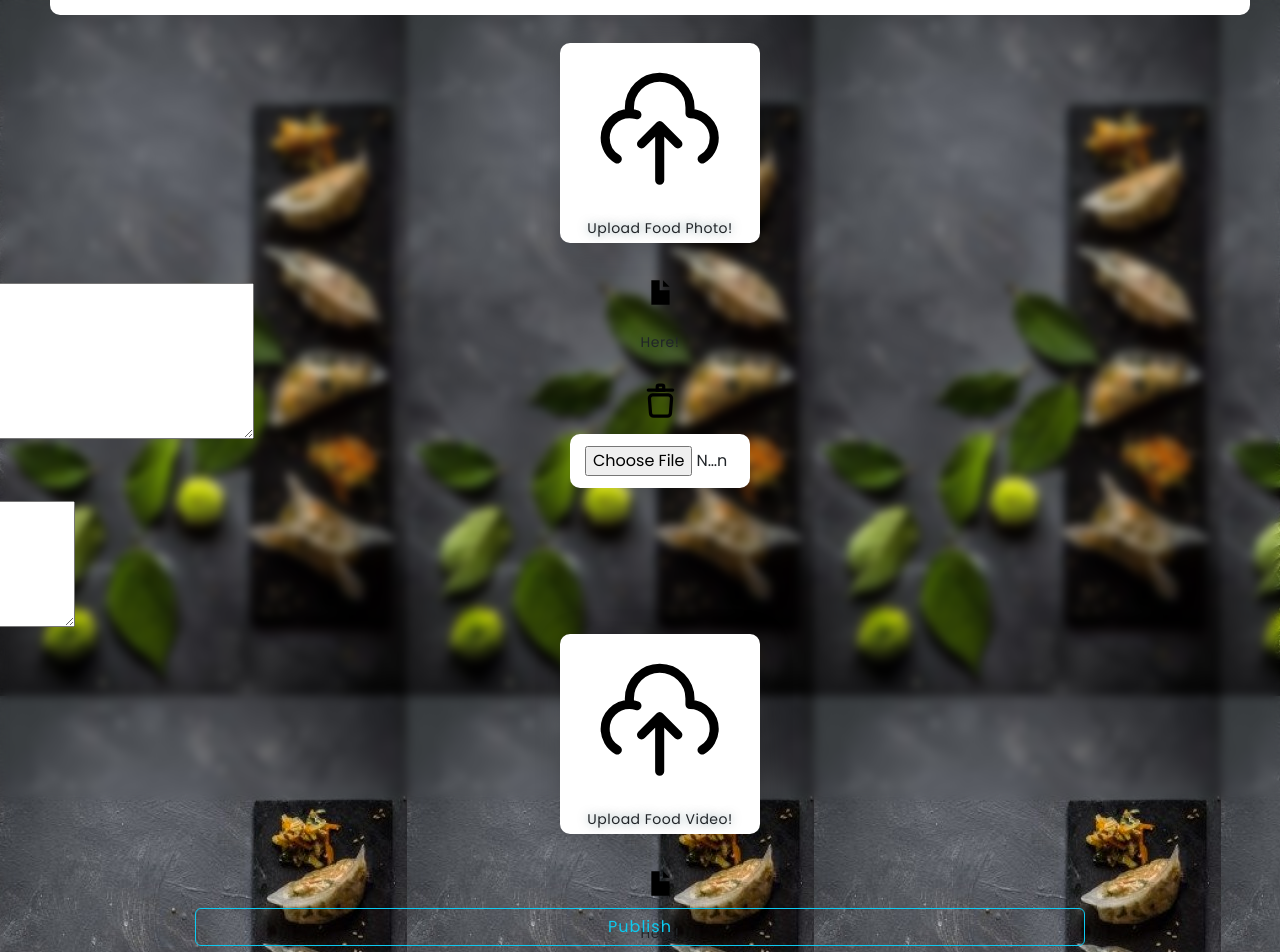
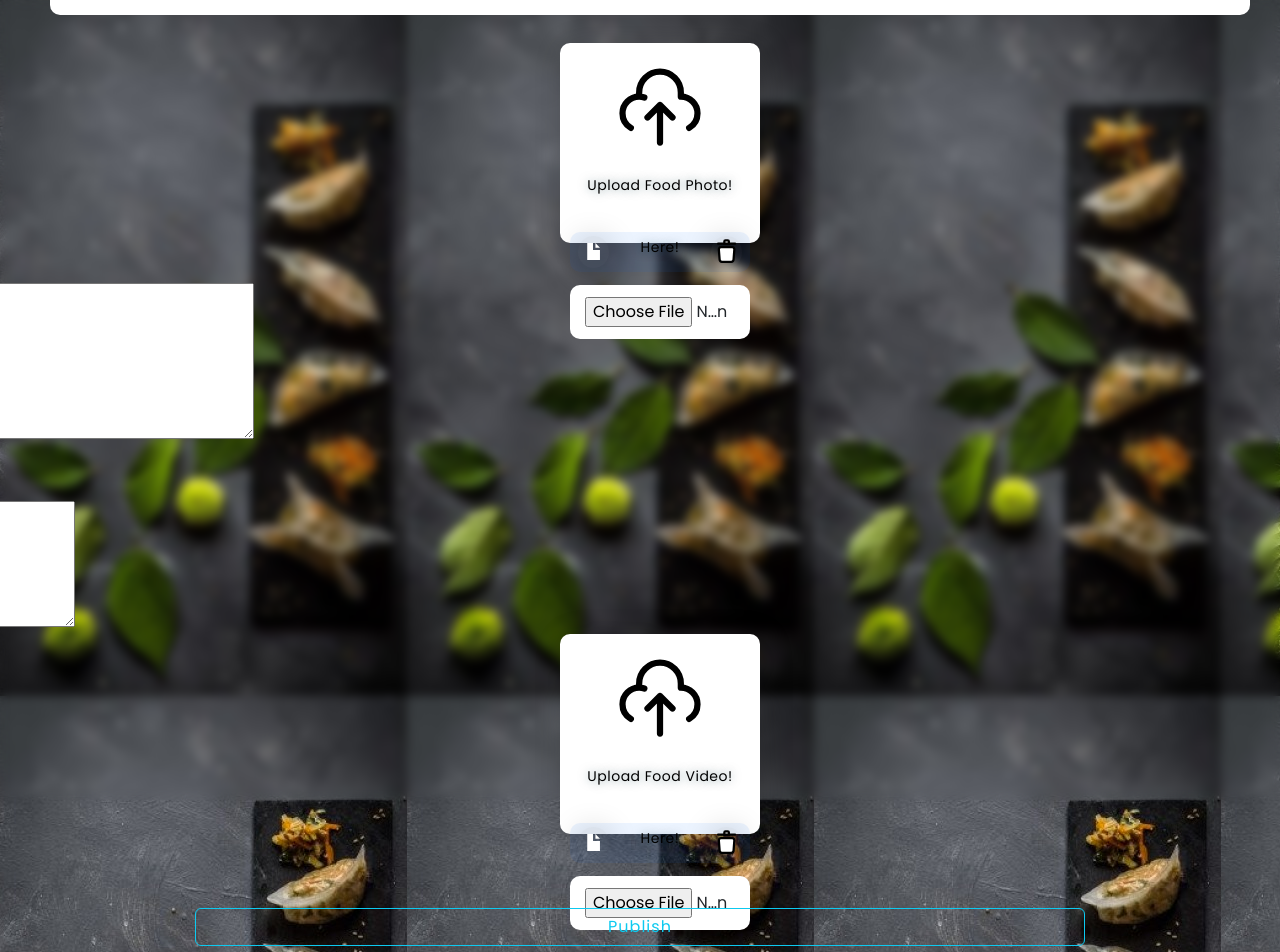
Before and after one commit to KamilZhafran/Mangkir-Web-Based, a React (Create React App) app: page /input in a window 1280 px wide. Shown: the top 952 px of the page. Built offline with nearby package versions, Linux system fonts and the light colour scheme.

Commit message:
InputRecipe css module fix

```diff
--- a/src/pages/InputRecipe.js
+++ b/src/pages/InputRecipe.js
@@ -18,11 +18,11 @@ export class InputRecipe extends React.Component {
                     <input type="text" className={styles.formControl} id="nameTitle"/>
                 </div>
                 <div className={styles.inRecipeContainer}>
-                    <div className="header">
+                    <div className={styles.header}>
                     <svg viewBox="0 0 24 24" fill="none" xmlns="http://www.w3.org/2000/svg"><g id="SVGRepo_bgCarrier" stroke-width="0"></g><g id="SVGRepo_tracerCarrier" stroke-linecap="round" stroke-linejoin="round"></g><g id="SVGRepo_iconCarrier">
                         <path d="M7 10V9C7 6.23858 9.23858 4 12 4C14.7614 4 17 6.23858 17 9V10C19.2091 10 21 11.7909 21 14C21 15.4806 20.1956 16.8084 19 17.5M7 10C4.79086 10 3 11.7909 3 14C3 15.4806 3.8044 16.8084 5 17.5M7 10C7.43285 10 7.84965 10.0688 8.24006 10.1959M12 12V21M12 12L15 15M12 12L9 15" stroke="#000000" stroke-width="1.5" stroke-linecap="round" stroke-linejoin="round"></path> </g></svg> <p>Upload Food Photo!</p>
                     </div>
-                    <label for="file" className="footer">
+                    <label for="file" className={styles.footer}>
                     <svg fill="#000000" viewBox="0 0 32 32" xmlns="http://www.w3.org/2000/svg"><g id="SVGRepo_bgCarrier" stroke-width="0"></g><g id="SVGRepo_tracerCarrier" stroke-linecap="round" stroke-linejoin="round"></g><g id="SVGRepo_iconCarrier"><path d="M15.331 6H8.5v20h15V14.154h-8.169z"></path><path d="M18.153 6h-.009v5.342H23.5v-.002z"></path></g></svg>
                     <p>Here!</p>
                     <svg viewBox="0 0 24 24" fill="none" xmlns="http://www.w3.org/2000/svg"><g id="SVGRepo_bgCarrier" stroke-width="0"></g><g id="SVGRepo_tracerCarrier" stroke-linecap="round" stroke-linejoin="round"></g><g id="SVGRepo_iconCarrier"> <path d="M5.16565 10.1534C5.07629 8.99181 5.99473 8 7.15975 8H16.8402C18.0053 8 18.9237 8.9918 18.8344 10.1534L18.142 19.1534C18.0619 20.1954 17.193 21 16.1479 21H7.85206C6.80699 21 5.93811 20.1954 5.85795 19.1534L5.16565 10.1534Z" stroke="#000000" stroke-width="2"></path> <path d="M19.5 5H4.5" stroke="#000000" stroke-width="2" stroke-linecap="round"></path> <path d="M10 3C10 2.44772 10.4477 2 11 2H13C13.5523 2 14 2.44772 14 3V5H10V3Z" stroke="#000000" stroke-width="2"></path> </g></svg>
@@ -38,11 +38,11 @@ export class InputRecipe extends React.Component {
                     <textarea className={styles.formControl} id="stepsList" rows="5"></textarea>
                 </div>
                 <div className={styles.inRecipeContainer}>
-                    <div className="header">
+                    <div className={styles.header}>
                     <svg viewBox="0 0 24 24" fill="none" xmlns="http://www.w3.org/2000/svg"><g id="SVGRepo_bgCarrier" stroke-width="0"></g><g id="SVGRepo_tracerCarrier" stroke-linecap="round" stroke-linejoin="round"></g><g id="SVGRepo_iconCarrier">
                         <path d="M7 10V9C7 6.23858 9.23858 4 12 4C14.7614 4 17 6.23858 17 9V10C19.2091 10 21 11.7909 21 14C21 15.4806 20.1956 16.8084 19 17.5M7 10C4.79086 10 3 11.7909 3 14C3 15.4806 3.8044 16.8084 5 17.5M7 10C7.43285 10 7.84965 10.0688 8.24006 10.1959M12 12V21M12 12L15 15M12 12L9 15" stroke="#000000" stroke-width="1.5" stroke-linecap="round" stroke-linejoin="round"></path> </g></svg> <p>Upload Food Video!</p>
                     </div>
-                    <label for="file" className="footer">
+                    <label for="file" className={styles.footer}>
                     <svg fill="#000000" viewBox="0 0 32 32" xmlns="http://www.w3.org/2000/svg"><g id="SVGRepo_bgCarrier" stroke-width="0"></g><g id="SVGRepo_tracerCarrier" stroke-linecap="round" stroke-linejoin="round"></g><g id="SVGRepo_iconCarrier"><path d="M15.331 6H8.5v20h15V14.154h-8.169z"></path><path d="M18.153 6h-.009v5.342H23.5v-.002z"></path></g></svg>
                     <p>Here!</p>
                     <svg viewBox="0 0 24 24" fill="none" xmlns="http://www.w3.org/2000/svg"><g id="SVGRepo_bgCarrier" stroke-width="0"></g><g id="SVGRepo_tracerCarrier" stroke-linecap="round" stroke-linejoin="round"></g><g id="SVGRepo_iconCarrier"> <path d="M5.16565 10.1534C5.07629 8.99181 5.99473 8 7.15975 8H16.8402C18.0053 8 18.9237 8.9918 18.8344 10.1534L18.142 19.1534C18.0619 20.1954 17.193 21 16.1479 21H7.85206C6.80699 21 5.93811 20.1954 5.85795 19.1534L5.16565 10.1534Z" stroke="#000000" stroke-width="2"></path> <path d="M19.5 5H4.5" stroke="#000000" stroke-width="2" stroke-linecap="round"></path> <path d="M10 3C10 2.44772 10.4477 2 11 2H13C13.5523 2 14 2.44772 14 3V5H10V3Z" stroke="#000000" stroke-width="2"></path> </g></svg>
```
